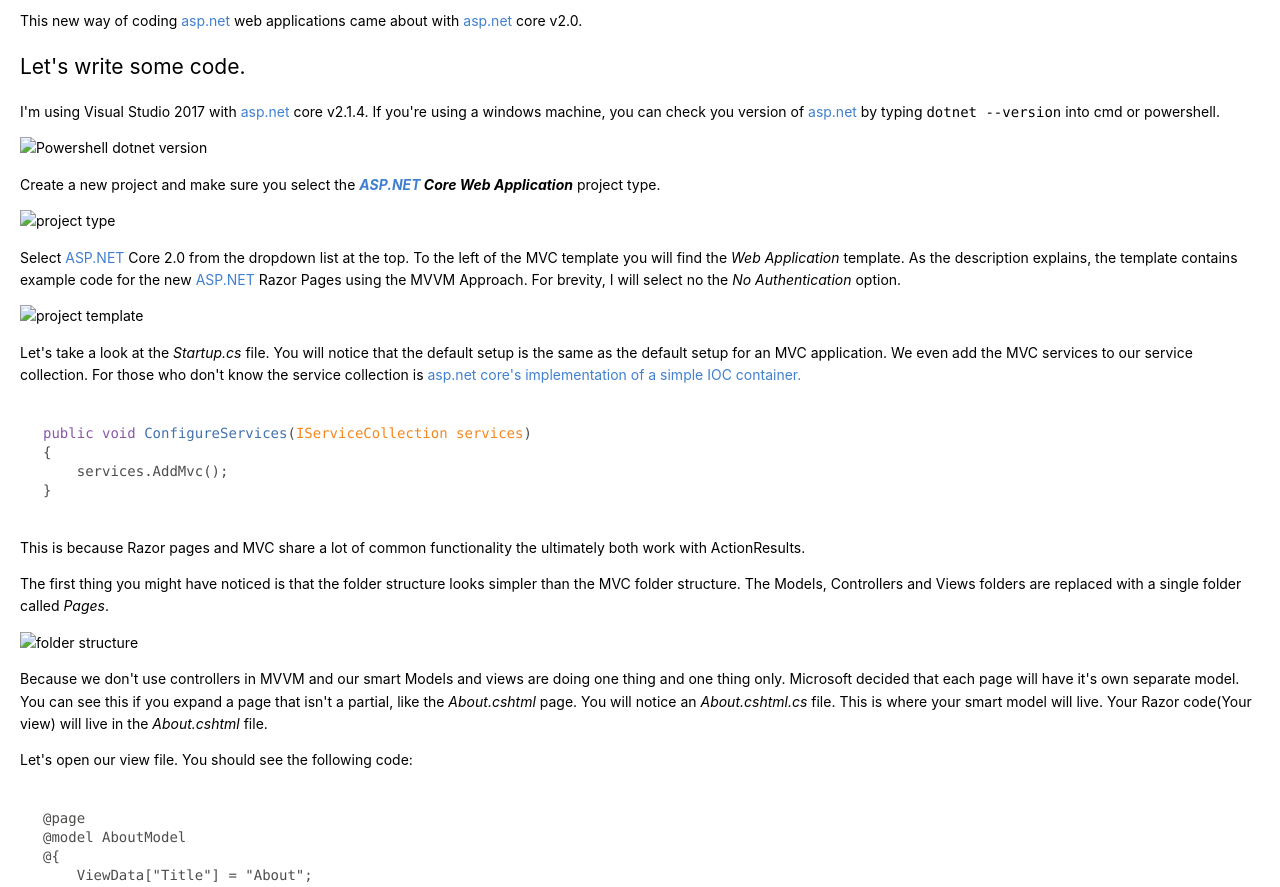
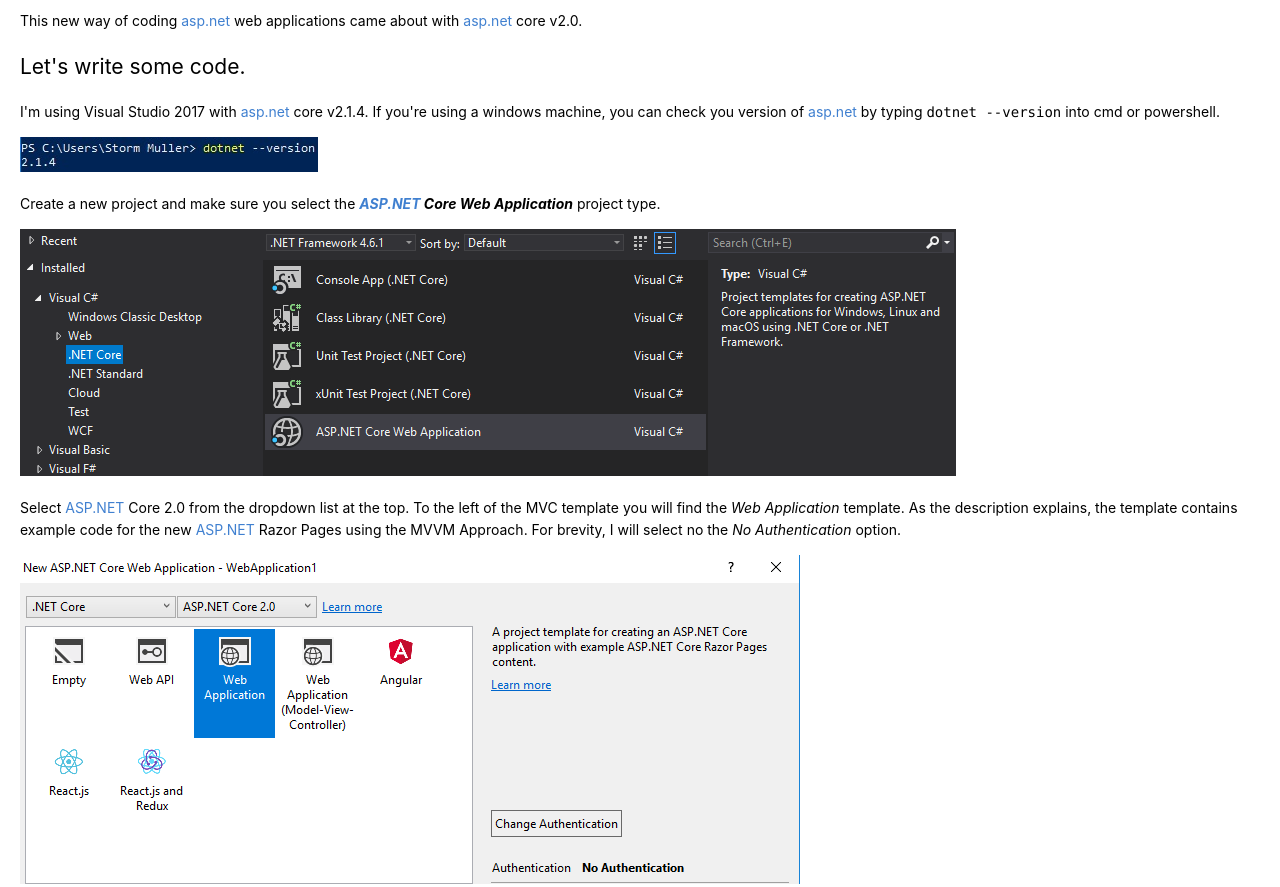
Before and after one commit to stormmuller/stormmuller.github.io, a plain HTML site: page index.html in a window 1280 px wide. Shown: the part 320-1207 px from the top of the page. Drawn offline with nearby package versions, Linux system fonts and the light colour scheme.

Commit message:
Made images relative paths

```diff
--- a/index.html
+++ b/index.html
@@ -29,11 +29,11 @@ ul.contains-task-list { padding-left: 0; } ul ul.contains-task-list { padding-le
 <p>This new way of coding <a href="http://asp.net">asp.net</a> web applications came about with <a href="http://asp.net">asp.net</a> core v2.0.</p>
 <h2 id="lets-write-some-code">Let's write some code.</h2>
 <p>I'm using Visual Studio 2017 with <a href="http://asp.net">asp.net</a> core v2.1.4. If you're using a windows machine, you can check you version of <a href="http://asp.net">asp.net</a> by typing <code>dotnet --version</code> into cmd or powershell.</p>
-<p><img src="file:///c%3A/Git%20Repositories/MCM/RazorPagesPOC/RazorPagesBlogImages/Dotnet_Version.jpg" alt="Powershell dotnet version"></p>
+<p><img src="RazorPagesBlogImages/Dotnet_Version.jpg" alt="Powershell dotnet version"></p>
 <p>Create a new project and make sure you select the <em><strong><a href="http://ASP.NET">ASP.NET</a> Core Web Application</strong></em> project type.</p>
-<p><img src="file:///c%3A/Git%20Repositories/MCM/RazorPagesPOC/RazorPagesBlogImages/Select_Project_Type.png" alt="project type"></p>
+<p><img src="RazorPagesBlogImages/Select_Project_Type.png" alt="project type"></p>
 <p>Select <a href="http://ASP.NET">ASP.NET</a> Core 2.0 from the dropdown list at the top. To the left of the MVC template you will find the <em>Web Application</em> template. As the description explains, the template contains example code for the new <a href="http://ASP.NET">ASP.NET</a> Razor Pages using the MVVM Approach. For brevity, I will select no the <em>No Authentication</em> option.</p>
-<p><img src="file:///c%3A/Git%20Repositories/MCM/RazorPagesPOC/RazorPagesBlogImages/Select_Project_Template.png" alt="project template"></p>
+<p><img src="RazorPagesBlogImages/Select_Project_Template.png" alt="project template"></p>
 <p>Let's take a look at the <em>Startup.cs</em> file. You will notice that the default setup is the same as the default setup for an MVC application. We even add the MVC services to our service collection. For those who don't know the service collection is <a href="https://docs.microsoft.com/en-us/aspnet/core/fundamentals/dependency-injection?view=aspnetcore-2.1">asp.net core's implementation of a simple IOC container.</a></p>
 <pre class="hljs"><code><div><span class="hljs-function"><span class="hljs-keyword">public</span> <span class="hljs-keyword">void</span> <span class="hljs-title">ConfigureServices</span>(<span class="hljs-params">IServiceCollection services</span>)
 </span>{
@@ -42,7 +42,7 @@ ul.contains-task-list { padding-left: 0; } ul ul.contains-task-list { padding-le
 </div></code></pre>
 <p>This is because Razor pages and MVC share a lot of common functionality the ultimately both work with ActionResults.</p>
 <p>The first thing you might have noticed is that the folder structure looks simpler than the MVC folder structure. The Models, Controllers and Views folders are replaced with a single folder called <em>Pages</em>.</p>
-<p><img src="file:///c%3A/Git%20Repositories/MCM/RazorPagesPOC/RazorPagesBlogImages/Project_Folder_Structure.png" alt="folder structure"></p>
+<p><img src="RazorPagesBlogImages/Project_Folder_Structure.png" alt="folder structure"></p>
 <p>Because we don't use controllers in MVVM and our smart Models and views are doing one thing and one thing only. Microsoft decided that each page will have it's own separate model. You can see this if you expand a page that isn't a partial, like the <em>About.cshtml</em> page. You will notice an <em>About.cshtml.cs</em> file. This is where your smart model will live. Your Razor code(Your view) will live in the <em>About.cshtml</em> file.</p>
 <p>Let's open our view file. You should see the following code:</p>
 <pre class="hljs"><code><div>@page
```
